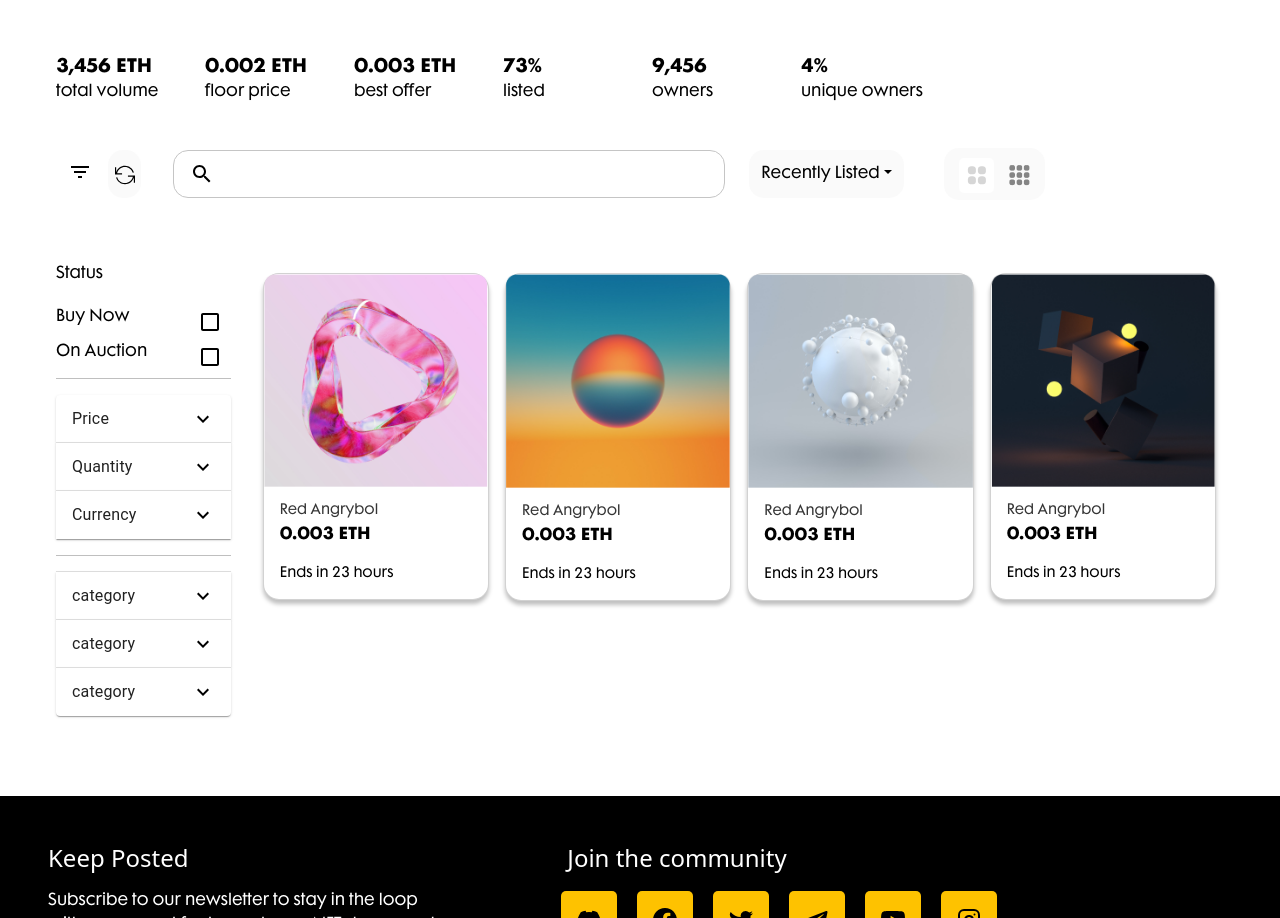
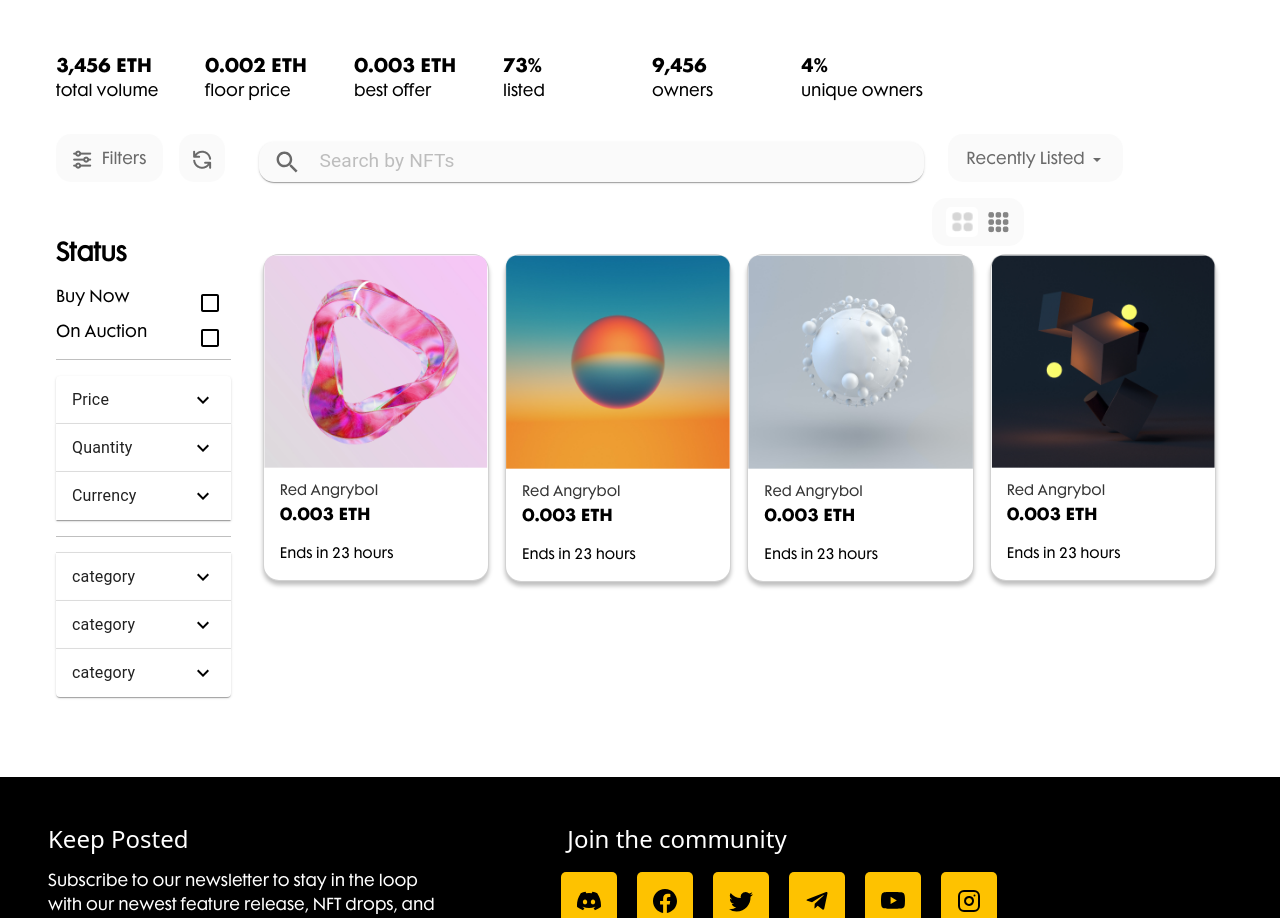
Before and after one commit to saurabh931/originnft-mui, a React (Create React App) app: page /collectioninsidepage in a window 1280 px wide. Shown: the part 811-1729 px from the top of the page. Built offline with nearby package versions, Linux system fonts and the light colour scheme.

Commit message:
collection

```diff
--- a/src/App.css
+++ b/src/App.css
@@ -37,6 +37,7 @@
   --profile-notification-switch: rgba(81, 81, 81, 0.4);
   --secondary-para-clr: white;
   --background-nft-card: rgb(74, 74, 74);
+  --background-collection-filter: rgba(246, 246, 246, 0.8);
 }
 
 .light-theme {
@@ -50,6 +51,7 @@
   --bg-profile-box-clr: #f6f6f6;
   --profile-notification-switch: #f6f6f6;
   --background-nft-card: #f6f6f6;
+  --background-collection-filter: rgba(246, 246, 246, 0.5);
 }
 
 .Section {
--- a/src/Components/Explore/Collectioninsidepage.css
+++ b/src/Components/Explore/Collectioninsidepage.css
@@ -160,6 +160,26 @@
     line-height: 15px;
 }
 
+#form-search-input-collection {
+    border: none !important;
+    border-radius: 15px !important;
+    background-color: var(--background-collection-filter) !important;
+}
+
+.filter-icon-collection {
+    margin-left: 0px !important;
+}
+
+.collection-filter {
+    background-color: var(--background-collection-filter) !important;
+}
+
+.status-tag {
+    font-weight: 800 !important;
+    font-size: 1.5rem !important;
+    margin-top: 1rem;
+}
+
 .cards-title-name {
     font-family: 'Futura Maxi CG Book' !important;
     font-style: normal !important;
--- a/src/Components/Explore/Collectioninsidepage.js
+++ b/src/Components/Explore/Collectioninsidepage.js
@@ -45,6 +45,12 @@ import Cardimgcoll from "./Collection-images/Rectangle10.png";
 import Cardimgcoll1 from "./Collection-images/Rectangle11.png";
 import Cardimgcoll2 from "./Collection-images/Rectangle12.png";
 import Cardimgcoll3 from "./Collection-images/Rectangle13.png";
+import { Grid, IconButton, Paper } from "@mui/material";
+import { IoMdArrowDropdown } from "react-icons/io";
+import Viewgrid from "../..//Images/view-grid.png";
+import Viewgrid2 from "../../Images/Group8926.png";
+import Filtericon from "../../Images/filter-vector.png";
+import Refresh from "../../Images/Reload-vector.png";
 
 const Search = styled("div")(({ theme }) => ({
   position: "relative",
@@ -184,58 +190,67 @@ export default function Collectioninsidepage() {
             </div>
             <div className="col-lg-3 col-md-3 col-sm-12 col-12"></div>
           </div>
-          <div className="container-fluid ">
-            <div className="row section-collec py-3 pb-5">
-              <div className="col-lg-1 col-md-1 col-sm-1 col-12 py-3 d-flex">
-                <span>
-                  <FilterListIcon className="filterlist-icons" />
-                </span>
-
-                <div className="reload-bu">
-                  <TfiReload className="reolad-tfi-bu" />
+          <Grid container>
+            <Grid item xxl={2} xl={2} lg={2} md={12} sm={12} xs={12}>
+              <div>
+                <Button className="filter-button filter-icon-collection collection-filter">
+                  <img src={Filtericon} alt="" />
+                  <span className="filter-tab">Filters</span>
+                </Button>
+                <Button className="refresh-button collection-filter">
+                  <img src={Refresh} alt="" />
+                </Button>
+              </div>
+            </Grid>
+            <Grid item xxl={7} xl={7} lg={7} md={12} sm={12} xs={12}>
+              <div className="search-nav search-text-field ">
+                <div className="input-nav ">
+                  <Paper
+                    component="form"
+                    sx={{
+                      p: "2px 4px",
+                      display: "flex",
+                      alignItems: "center",
+                      width: 400,
+                    }}
+                    className="collection-filter"
+                    id="form-search-input-collection"
+                  >
+                    <IconButton
+                      type="button"
+                      sx={{ p: "10px" }}
+                      aria-label="search"
+                    >
+                      <SearchIcon id="search-icon" />
+                    </IconButton>
+                    <InputBase
+                      sx={{ ml: 1, flex: 1 }}
+                      placeholder="Search by NFTs"
+                      id="search-icon-text"
+                    />
+                  </Paper>
                 </div>
               </div>
-              <div className="col-lg-6 col-md-10 col-sm-10 col-10  py-3">
-                <Search className="search-00">
-                  <SearchIconWrapper>
-                    <SearchIcon />
-                  </SearchIconWrapper>
-                  <StyledInputBase
-                    placeholder="Search by name"
-                    inputProps={{ "aria-label": "search" }}
-                  />
-                </Search>
+            </Grid>
+            <Grid item xxl={3} xl={3} lg={3} md={12} sm={12} xs={12}>
+              <div>
+                <Button className="recent-button collection-filter">
+                  <span className="recent">Recently Listed </span>
+                  <span>
+                    <IoMdArrowDropdown className="recent" />
+                  </span>
+                </Button>
+                <Button className="view-button collection-filter">
+                  <span>
+                    <img src={Viewgrid} alt="" className="grid" />
+                  </span>
+                  <span>
+                    <img src={Viewgrid2} alt="" />
+                  </span>
+                </Button>
               </div>
-              <div className="col-lg-2 col-md-6 col-sm-6 col-6 py-3">
-                {" "}
-                <Dropdown>
-                  <Dropdown.Toggle
-                    variant="success"
-                    id="dropdown-basic recently-listed-dropdown"
-                    className="profile-recently"
-                  >
-                    Recently Listed
-                  </Dropdown.Toggle>
-
-                  <Dropdown.Menu>
-                    <Dropdown.Item href="#/action-1">Action</Dropdown.Item>
-                    <Dropdown.Item href="#/action-2">
-                      Another action
-                    </Dropdown.Item>
-                    <Dropdown.Item href="#/action-3">
-                      Something else
-                    </Dropdown.Item>
-                  </Dropdown.Menu>
-                </Dropdown>
-              </div>
-              <div className="col-lg-2 col-md-6 col-sm-6 col-6 py-4  ">
-                <span className="view-bu-collection">
-                  <img src={View} alt="" className="vv-bu1" />
-                  <img src={View2} alt="" />
-                </span>
-              </div>
-            </div>
-          </div>
+            </Grid>
+          </Grid>
         </div>
         <div className="container-fluid ">
           <div className="row side-bar-collection">
```
